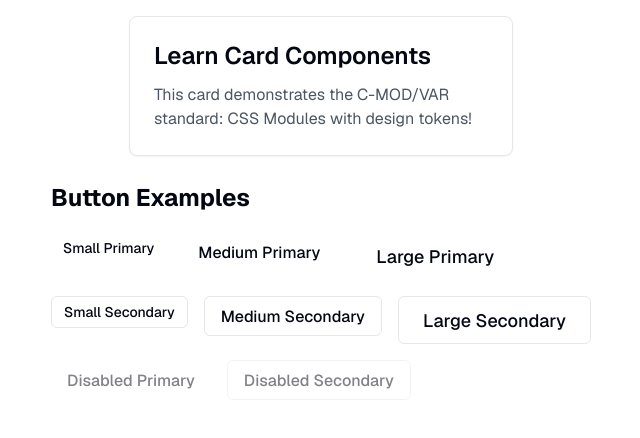
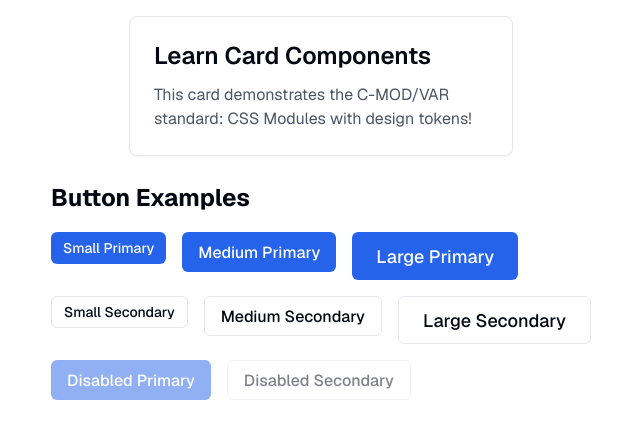
Before and after one commit to techguy-andrew/overhaul, a Next.js app: page / in a window 1280 px wide. Shown: the top 438 px of the page, without its empty margins (319-959 px from the left). Built offline with nearby package versions, Linux system fonts and the light colour scheme.

Commit message:
vercel should be fixed now

```diff
--- a/src/app/components/button/button.module.css
+++ b/src/app/components/button/button.module.css
@@ -4,7 +4,7 @@
   justify-content: center;
   border-radius: var(--radius-md);
   font-weight: var(--font-medium);
-  transition: all 0.2s ease-in-out;
+  transition: var(--transition-all);
   cursor: pointer;
   border: none;
   font-family: inherit;
@@ -23,7 +23,7 @@
 }
 
 .primary:hover:not(:disabled) {
-  background: var(--color-primary-hover, var(--color-primary));
+  background: var(--color-primary-hover);
   transform: translateY(-1px);
 }
 
--- a/src/app/styles/design-tokens.css
+++ b/src/app/styles/design-tokens.css
@@ -25,6 +25,10 @@
   --color-primary-800: #1e40af;
   --color-primary-900: #1e3a8a;
   --color-primary-950: #172554;
+
+  --color-primary: var(--color-primary-600);
+  --color-primary-foreground: var(--color-white);
+  --color-primary-hover: var(--color-primary-700);
 
   --color-secondary-50: #f8fafc;
   --color-secondary-100: #f1f5f9;
```
